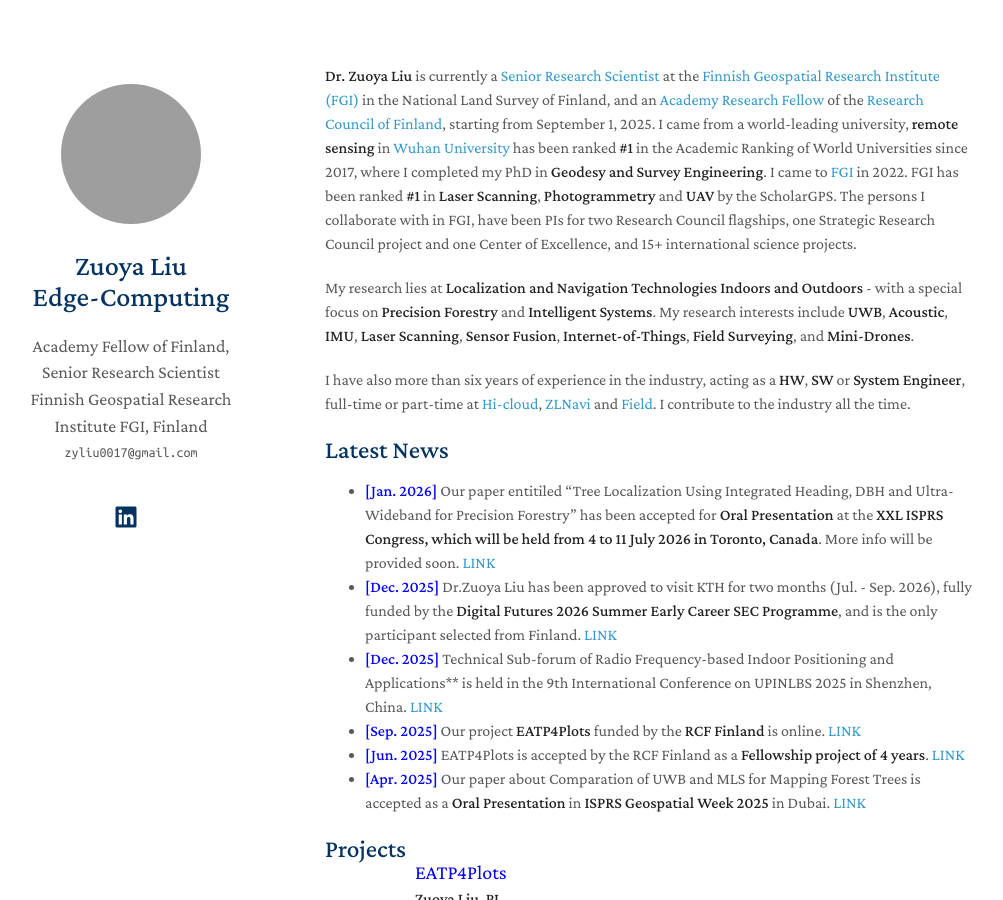
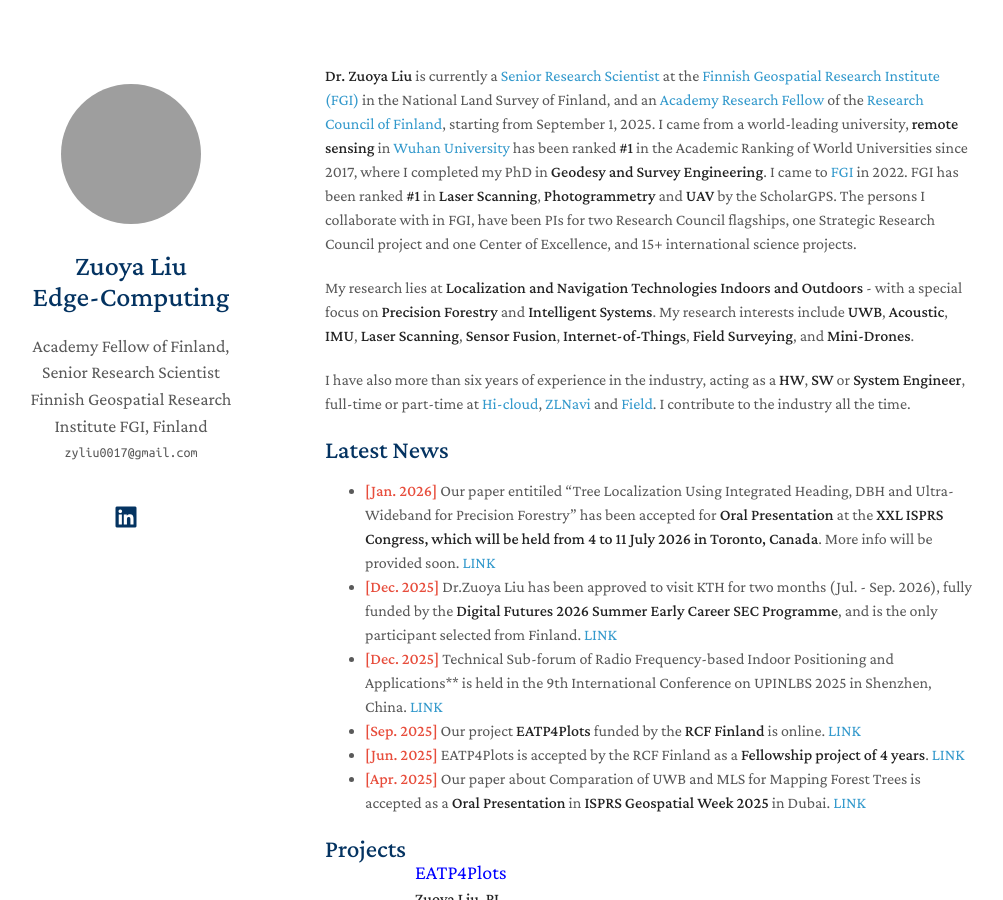
Before and after one commit to zyliu0017/zyliu0017.github.io, a Jekyll site: the page built from index.md, in a window 1280 px wide and 900 px high. Shown: the whole window, without its empty margins (145-1148 px from the left). Built offline with Jekyll 4.4.1, drawn with Linux system fonts in a browser that asks for light colours; a style sheet for code colours, icons or effects is not loaded; grey boxes are pictures that could not be loaded.

Commit message:
update News

```diff
--- a/index.md
+++ b/index.md
@@ -21,17 +21,17 @@
 
 
 ## Latest News
-- <strong><span style="color:blue">[Jan. 2026]</span></strong> Our paper entitiled "Tree Localization Using Integrated Heading, DBH and Ultra-Wideband for Precision Forestry" has been accepted for **Oral Presentation** at the **XXL ISPRS Congress, which will be held from 4 to 11 July 2026 in Toronto, Canada**. More info will be provided soon.
+- <strong><span style="color:#e74d3c">[Jan. 2026]</span></strong> Our paper entitiled "Tree Localization Using Integrated Heading, DBH and Ultra-Wideband for Precision Forestry" has been accepted for **Oral Presentation** at the **XXL ISPRS Congress, which will be held from 4 to 11 July 2026 in Toronto, Canada**. More info will be provided soon.
 <a href="https://www.isprs2026toronto.com/" target="_blank" rel="noopener">LINK</a>
-- <strong><span style="color:blue">[Dec. 2025]</span></strong> Dr.Zuoya Liu has been approved to visit KTH for two months (Jul. - Sep. 2026), fully funded by the **Digital Futures 2026 Summer Early Career SEC Programme**, and is the only participant selected from Finland.
+- <strong><span style="color:#e74d3c">[Dec. 2025]</span></strong> Dr.Zuoya Liu has been approved to visit KTH for two months (Jul. - Sep. 2026), fully funded by the **Digital Futures 2026 Summer Early Career SEC Programme**, and is the only participant selected from Finland.
 <a href="https://www.digitalfutures.kth.se/call/digital-futures-2026-summer-early-career-programme-sec-programme/" target="_blank" rel="noopener">LINK</a>
-- <strong><span style="color:blue">[Dec. 2025]</span></strong> Technical Sub-forum of Radio Frequency-based Indoor Positioning and Applications** is held in the 9th International Conference on UPINLBS 2025 in Shenzhen, China.
+- <strong><span style="color:#e74d3c">[Dec. 2025]</span></strong> Technical Sub-forum of Radio Frequency-based Indoor Positioning and Applications** is held in the 9th International Conference on UPINLBS 2025 in Shenzhen, China.
 <a href="https://upinlbs2025.ubinp.com/technical" target="_blank" rel="noopener">LINK</a>
-- <strong><span style="color:blue">[Sep. 2025]</span></strong> Our project **EATP4Plots** funded by the **RCF Finland** is online.
+- <strong><span style="color:#e74d3c">[Sep. 2025]</span></strong> Our project **EATP4Plots** funded by the **RCF Finland** is online.
 <a href="https://www.maanmittauslaitos.fi/en/research/eatp4plots" target="_blank" rel="noopener">LINK</a>
-- <strong><span style="color:blue">[Jun. 2025]</span></strong> EATP4Plots is accepted by the RCF Finland as a **Fellowship project of 4 years**.
+- <strong><span style="color:#e74d3c">[Jun. 2025]</span></strong> EATP4Plots is accepted by the RCF Finland as a **Fellowship project of 4 years**.
 <a href="https://research.fi/en/results/funding/83040" target="_blank" rel="noopener">LINK</a>
-- <strong><span style="color:blue">[Apr. 2025]</span></strong> Our paper about Comparation of UWB and MLS for Mapping Forest Trees is accepted as a **Oral Presentation** in **ISPRS Geospatial Week 2025** in Dubai.
+- <strong><span style="color:#e74d3c">[Apr. 2025]</span></strong> Our paper about Comparation of UWB and MLS for Mapping Forest Trees is accepted as a **Oral Presentation** in **ISPRS Geospatial Week 2025** in Dubai.
 <a href="https://isprs-annals.copernicus.org/articles/X-G-2025/551/2025/isprs-annals-X-G-2025-551-2025.html" target="_blank" rel="noopener">LINK</a>
 
 {% include_relative _includes/projects.md %}
```
